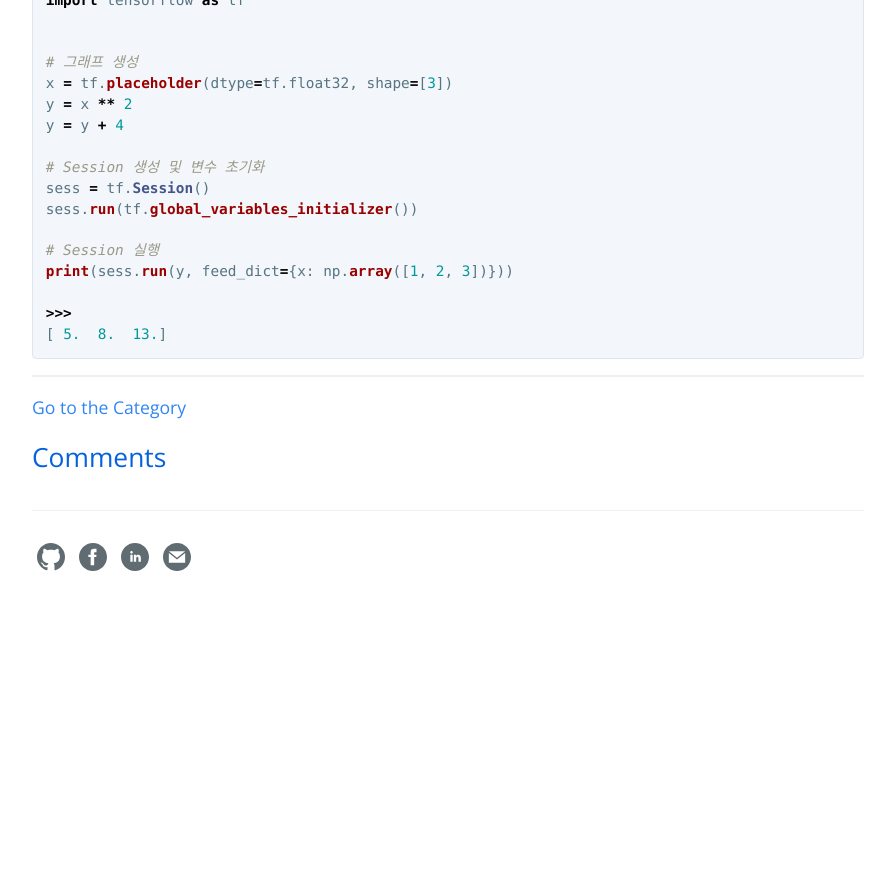
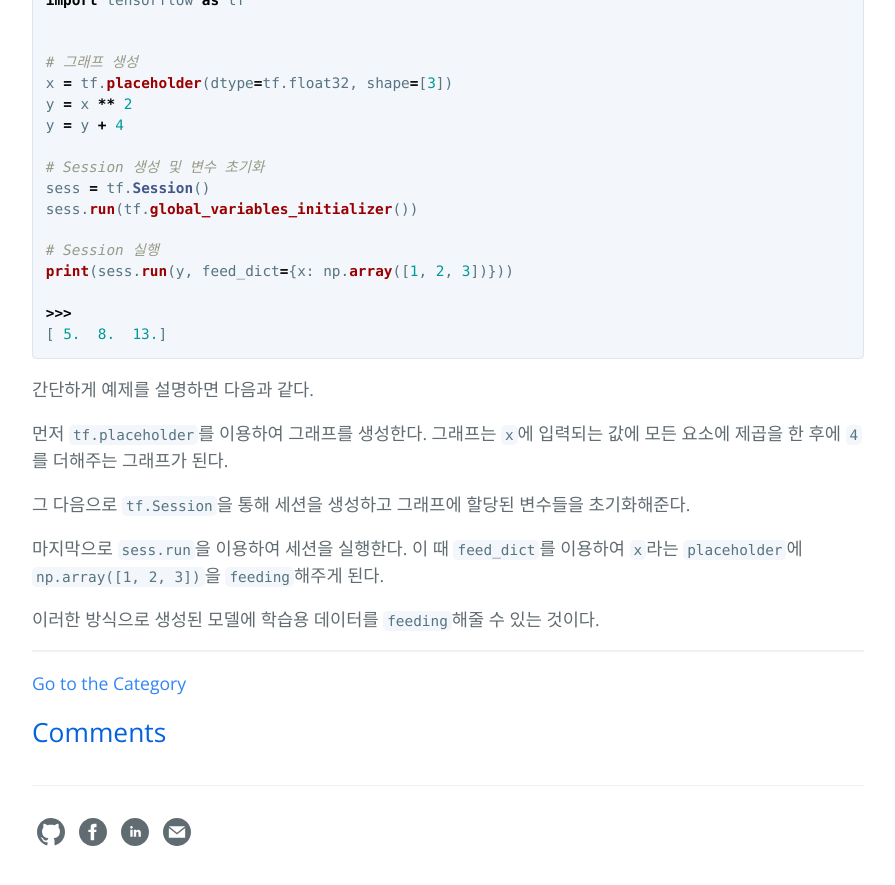
Before and after one commit to hcnoh/hcnoh.github.io, a Jekyll site: the page built from _posts/2018-11-05-tensorflow-data-module.md, in a window 1280 px wide and 900 px high, scrolled down 862 px. Shown: the top 885 px of the window, without its empty margins (192-1087 px from the left). Built offline with Jekyll 4.4.1, drawn with Linux system fonts in a browser that asks for light colours; comment, search, counter and statistics services are not loaded; before the commit the page ends 1487 px from its top, so only the background shows below that.

Commit message:
Update 2018-11-05-tensorflow-data-module.md

````diff
--- a/_posts/2018-11-05-tensorflow-data-module.md
+++ b/_posts/2018-11-05-tensorflow-data-module.md
@@ -40,3 +40,13 @@
 >>>
 [ 5.  8.  13.]
 ```
+
+간단하게 예제를 설명하면 다음과 같다.
+
+먼저 `tf.placeholder`를 이용하여 그래프를 생성한다. 그래프는 `x`에 입력되는 값에 모든 요소에 제곱을 한 후에 `4`를 더해주는 그래프가 된다.
+
+그 다음으로 `tf.Session`을 통해 세션을 생성하고 그래프에 할당된 변수들을 초기화해준다.
+
+마지막으로 `sess.run`을 이용하여 세션을 실행한다. 이 때 `feed_dict`를 이용하여 `x`라는 `placeholder`에 `np.array([1, 2, 3])`을 `feeding`해주게 된다.
+
+이러한 방식으로 생성된 모델에 학습용 데이터를 `feeding`해줄 수 있는 것이다.
````
